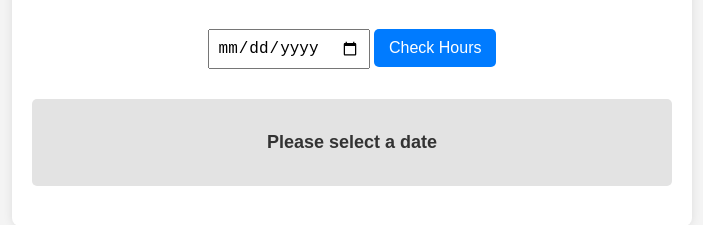
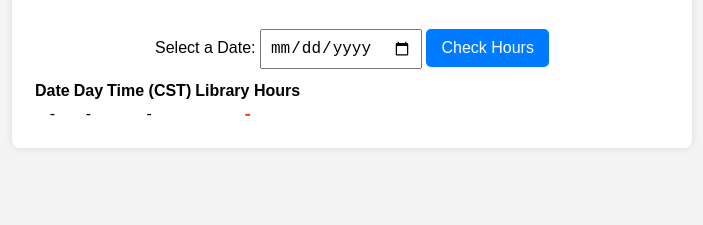
Before and after one commit to PragnyaDevops99/library-hours-app, a plain HTML site: page index.html in a window 1280 px wide. Shown: the part 181-406 px from the top of the page, without its empty margins (288-991 px from the left). Drawn offline with Linux system fonts and the light colour scheme.

Commit message:
Update index.html

```diff
--- a/index.html
+++ b/index.html
@@ -3,27 +3,34 @@
 <head>
     <meta charset="UTF-8">
     <meta name="viewport" content="width=device-width, initial-scale=1.0">
-    <title>Library Hours</title>
+    <title>Library Hours Checker</title>
     <link rel="stylesheet" href="styles.css">
 </head>
 <body>
-
     <div class="container">
         <h1>Library Hours Checker</h1>
 
-        <!-- Date Picker -->
+        <label for="datePicker">Select a Date:</label>
         <input type="date" id="datePicker">
 
-        <!-- Button to Check Hours -->
         <button onclick="fetchLibraryHours()">Check Hours</button>
 
-        <!-- Display Selected Date -->
-        <div class="display-box">
-            <p id="selectedDate">Please select a date</p>
+        <div id="outputContainer">
+            <table>
+                <tr>
+                    <th>Date</th>
+                    <th>Day</th>
+                    <th>Time (CST)</th>
+                    <th>Library Hours</th>
+                </tr>
+                <tr>
+                    <td id="dateOutput">-</td>
+                    <td id="dayOutput">-</td>
+                    <td id="timeOutput">-</td>
+                    <td id="libraryHours">-</td>
+                </tr>
+            </table>
         </div>
-
-        <!-- Display Library Hours Message -->
-        <p id="libraryHours"></p>
     </div>
 
     <script src="script.js"></script>
```
